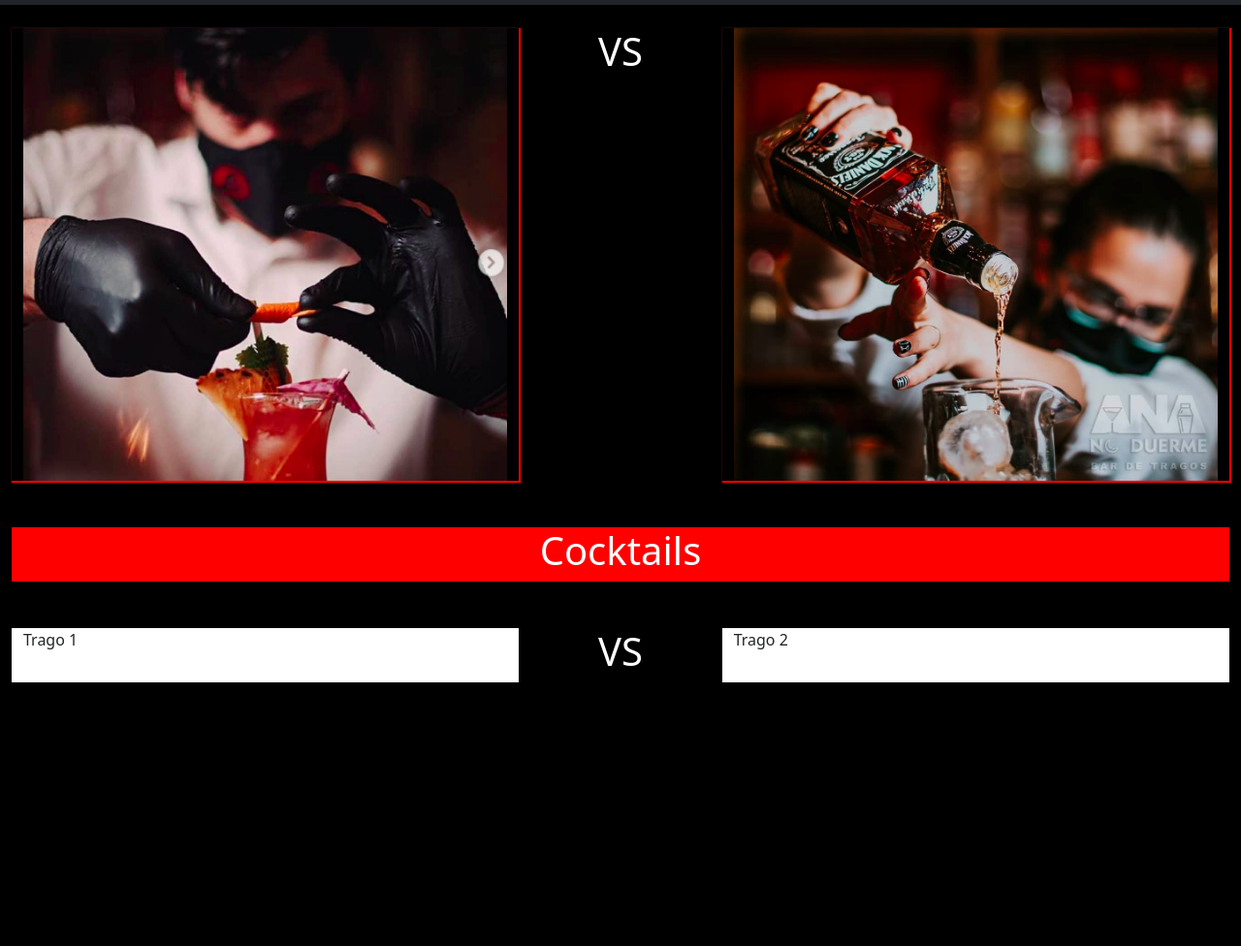
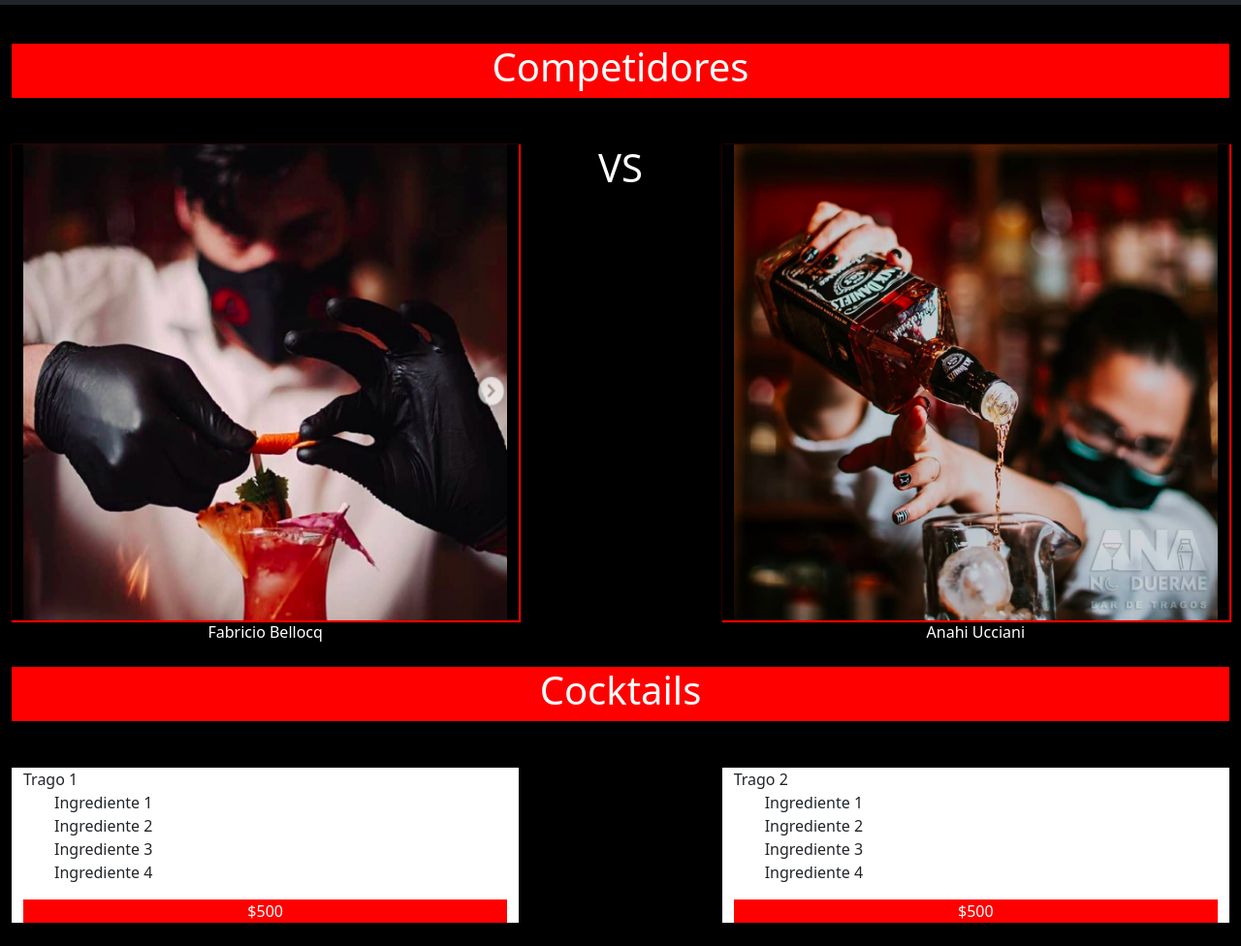
Before and after one commit to danielfigueroa23/liga-ana-no-duerme, a plain HTML site: page index.html in a window 1280 px wide. Shown: the part 71-1047 px from the top of the page at 97% size. Before the commit the page ends 800 px from the top, so only its background shows below. Drawn offline with nearby package versions, Linux system fonts and the light colour scheme.

Commit message:
first fix

```diff
--- a/index.html
+++ b/index.html
@@ -46,20 +46,22 @@
               </div> -->
             </div>
           </nav>
-        <!-- <div class="row p-4">
+        <div class="row p-4">
           <div class="col-12 mt-3" style="background-color: red;">
             <h1 style="color: white; text-align: center;">Competidores</h1>
           </div>
-        </div> -->
+        </div>
         <div class="row p-4">
-          <div class="col-5" style="box-shadow: 1px 1px 1px 1px red;">
+          <div class="col-5" style="box-shadow: 1px 1px 1px 1px red; color: white; text-align: center;">
               <img src="./src/images/staff1.png" width="100%" height="100%">
+              Fabricio Bellocq
           </div>
           <div class="col-2" style="display: flex; justify-content: center;">
             <h1 style="color: white;">VS</h1>
           </div>
-          <div class="col-5" style="box-shadow: 1px 1px 1px 1px red;">
+          <div class="col-5" style="box-shadow: 1px 1px 1px 1px red; color: white; text-align: center;">
             <img src="./src/images/staff2.png" width="100%" height="100%">
+             Anahi Ucciani
           </div>
         </div>
         <div class="row p-4">
@@ -70,12 +72,29 @@
         <div class="row p-4">
           <div class="col-5" style="background-color: white;">
             Trago 1
+            <ul style="list-style: none;">
+              <li>Ingrediente 1</li>
+              <li>Ingrediente 2</li>
+              <li>Ingrediente 3</li>
+              <li>Ingrediente 4</li>
+            </ul>
+            <div style="background-color: red; color:white; text-align: center;">
+                $500
+            </div>
           </div>
           <div class="col-2" style="display: flex; justify-content: center;">
-            <h1 style="color: white;">VS</h1>
           </div>
           <div class="col-5" style="background-color: white;">
             Trago 2
+            <ul style="list-style: none;">
+              <li>Ingrediente 1</li>
+              <li>Ingrediente 2</li>
+              <li>Ingrediente 3</li>
+              <li>Ingrediente 4</li>
+            </ul>
+            <div style="background-color: red;color:white; text-align: center;" >
+                $500
+            </div>
           </div>
         </div>
     </div>
```
